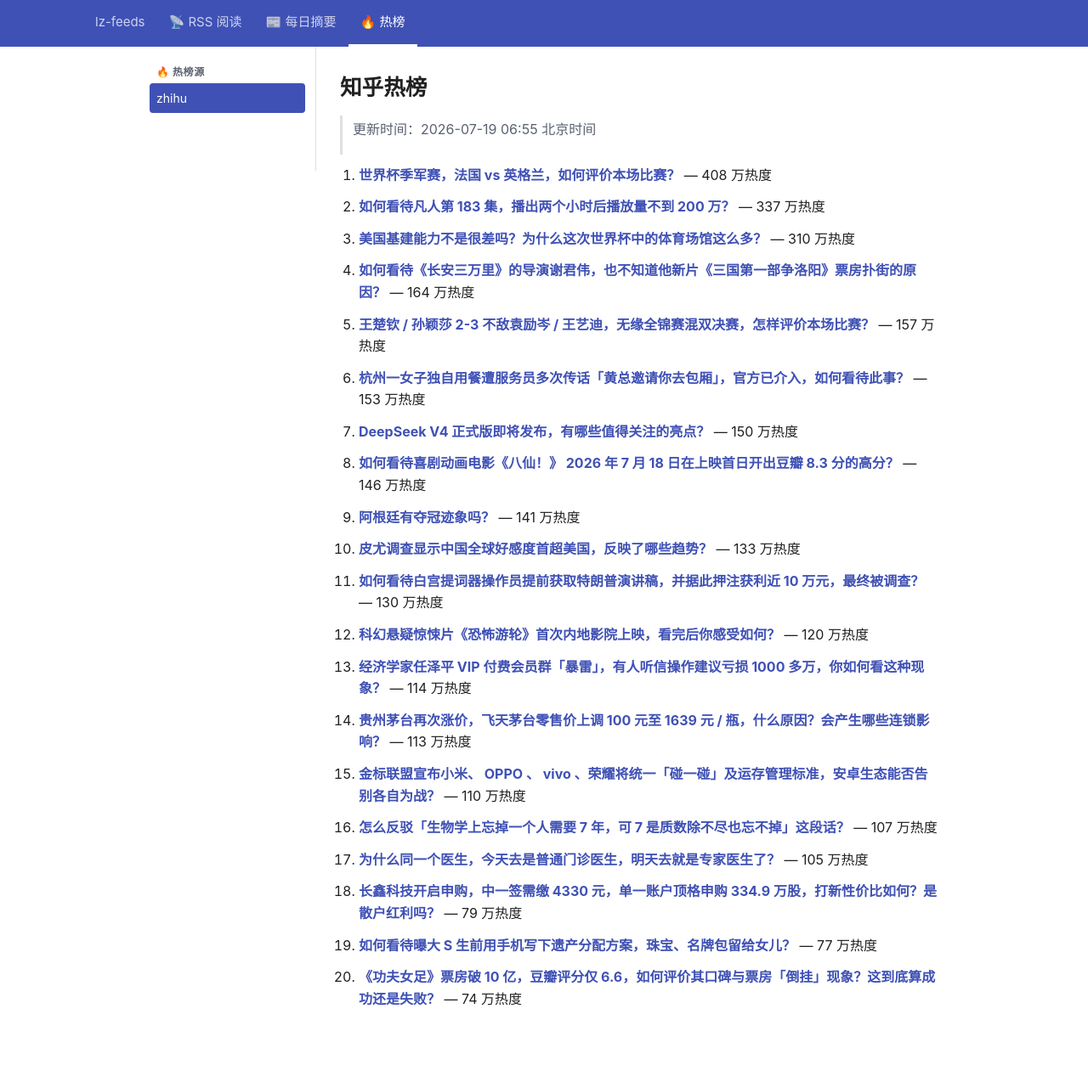
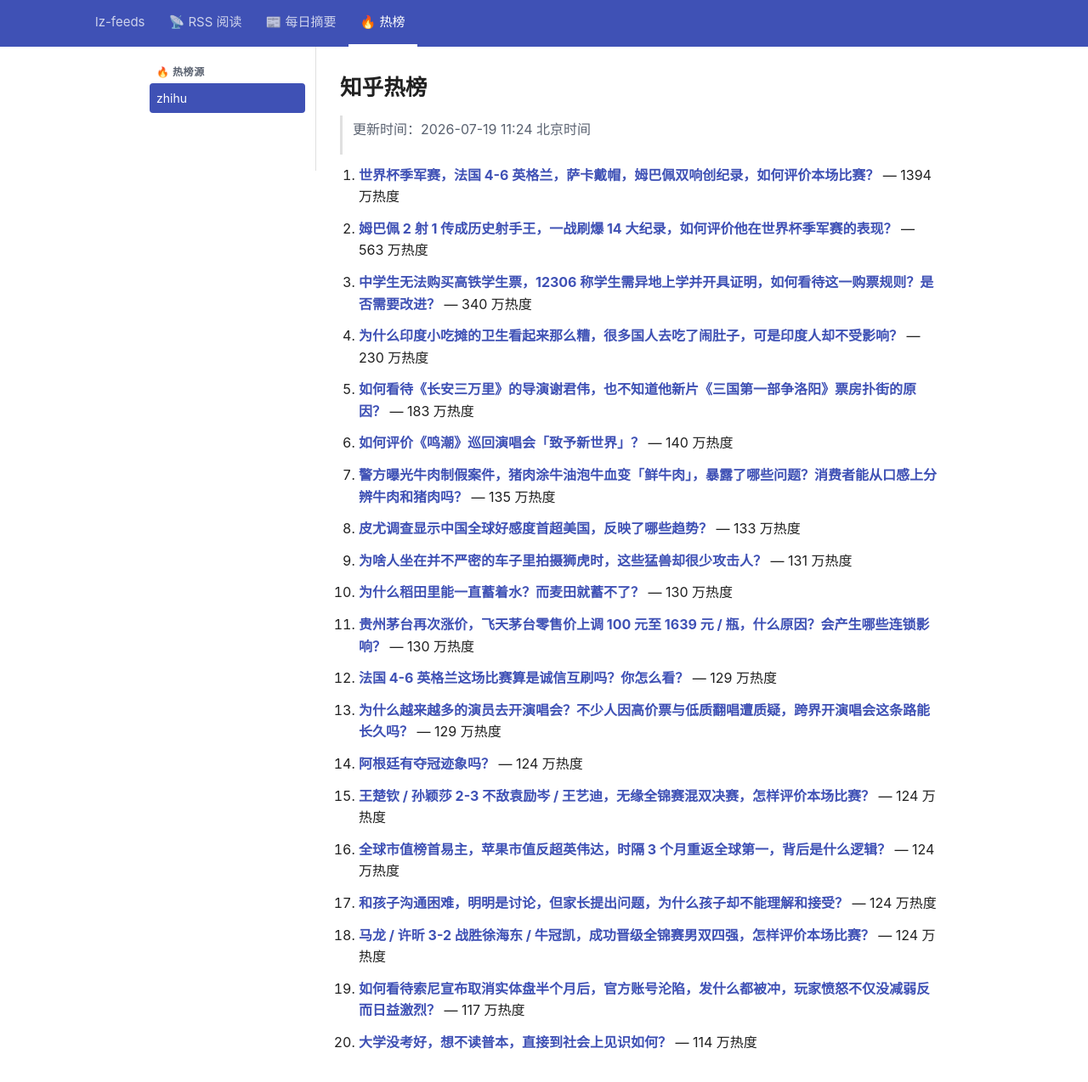
Before and after one commit to lizhang0101/lz-feeds, a Jekyll site: the page built from _hotlist/zhihu.md, in a window 1280 px wide and 1305 px high. Shown: the top 1274 px of the window at 85% size. Built offline with Jekyll 4.4.1, drawn with Linux system fonts in a browser that asks for light colours.

Commit message:
hotlist: 2026-07-19T03:24Z

```diff
--- a/_hotlist/zhihu.md
+++ b/_hotlist/zhihu.md
@@ -1,48 +1,48 @@
 ---
-updated: 2026-07-19 06:55 北京时间
+updated: 2026-07-19 11:24 北京时间
 count: 20
 ---
 
 # 知乎热榜
 
-> 更新时间：2026-07-19 06:55 北京时间
+> 更新时间：2026-07-19 11:24 北京时间
 
-1. **[世界杯季军赛，法国 vs 英格兰，如何评价本场比赛？](https://www.zhihu.com/question/2061740947776579179)** — 408 万热度
+1. **[世界杯季军赛，法国 4-6 英格兰，萨卡戴帽，姆巴佩双响创纪录，如何评价本场比赛？](https://www.zhihu.com/question/2061740947776579179)** — 1394 万热度
 
-2. **[如何看待凡人第 183 集，播出两个小时后播放量不到 200 万？](https://www.zhihu.com/question/2061800406666178604)** — 337 万热度
+2. **[姆巴佩 2 射 1 传成历史射手王，一战刷爆 14 大纪录，如何评价他在世界杯季军赛的表现？](https://www.zhihu.com/question/2062077879253295768)** — 563 万热度
 
-3. **[美国基建能力不是很差吗？为什么这次世界杯中的体育场馆这么多？](https://www.zhihu.com/question/2060785946757428288)** — 310 万热度
+3. **[中学生无法购买高铁学生票，12306 称学生需异地上学并开具证明，如何看待这一购票规则？是否需要改进？](https://www.zhihu.com/question/2061093407297115914)** — 340 万热度
 
-4. **[如何看待《长安三万里》的导演谢君伟，也不知道他新片《三国第一部争洛阳》票房扑街的原因？](https://www.zhihu.com/question/2061530706438895358)** — 164 万热度
+4. **[为什么印度小吃摊的卫生看起来那么糟，很多国人去吃了闹肚子，可是印度人却不受影响？](https://www.zhihu.com/question/2060535612919363451)** — 230 万热度
 
-5. **[王楚钦 / 孙颖莎 2-3 不敌袁励岑 / 王艺迪，无缘全锦赛混双决赛，怎样评价本场比赛？](https://www.zhihu.com/question/2061941086679819536)** — 157 万热度
+5. **[如何看待《长安三万里》的导演谢君伟，也不知道他新片《三国第一部争洛阳》票房扑街的原因？](https://www.zhihu.com/question/2061530706438895358)** — 183 万热度
 
-6. **[杭州一女子独自用餐遭服务员多次传话「黄总邀请你去包厢」，官方已介入，如何看待此事？](https://www.zhihu.com/question/2061337736611734900)** — 153 万热度
+6. **[如何评价《鸣潮》巡回演唱会「致予新世界」？](https://www.zhihu.com/question/2051636254404621823)** — 140 万热度
 
-7. **[DeepSeek V4 正式版即将发布，有哪些值得关注的亮点？](https://www.zhihu.com/question/2061407401308152796)** — 150 万热度
+7. **[警方曝光牛肉制假案件，猪肉涂牛油泡牛血变「鲜牛肉」，暴露了哪些问题？消费者能从口感上分辨牛肉和猪肉吗？](https://www.zhihu.com/question/2060459306441336695)** — 135 万热度
 
-8. **[如何看待喜剧动画电影《八仙！》 2026 年 7 月 18 日在上映首日开出豆瓣 8.3 分的高分？](https://www.zhihu.com/question/2061739101330710715)** — 146 万热度
+8. **[皮尤调查显示中国全球好感度首超美国，反映了哪些趋势？](https://www.zhihu.com/question/2061175218329196382)** — 133 万热度
 
-9. **[阿根廷有夺冠迹象吗？](https://www.zhihu.com/question/2060955428196987375)** — 141 万热度
+9. **[为啥人坐在并不严密的车子里拍摄狮虎时，这些猛兽却很少攻击人？](https://www.zhihu.com/question/1892252786911081844)** — 131 万热度
 
-10. **[皮尤调查显示中国全球好感度首超美国，反映了哪些趋势？](https://www.zhihu.com/question/2061175218329196382)** — 133 万热度
+10. **[为什么稻田里能一直蓄着水？而麦田就蓄不了？](https://www.zhihu.com/question/2047400357463057122)** — 130 万热度
 
-11. **[如何看待白宫提词器操作员提前获取特朗普演讲稿，并据此押注获利近 10 万元，最终被调查？](https://www.zhihu.com/question/2061441397995954863)** — 130 万热度
+11. **[贵州茅台再次涨价，飞天茅台零售价上调 100 元至 1639 元 / 瓶，什么原因？会产生哪些连锁影响？](https://www.zhihu.com/question/2061571818717175888)** — 130 万热度
 
-12. **[科幻悬疑惊悚片《恐怖游轮》首次内地影院上映，看完后你感受如何？](https://www.zhihu.com/question/2060326112048018673)** — 120 万热度
+12. **[法国 4-6 英格兰这场比赛算是诚信互刷吗？你怎么看？](https://www.zhihu.com/question/2062079550658274248)** — 129 万热度
 
-13. **[经济学家任泽平 VIP 付费会员群「暴雷」，有人听信操作建议亏损 1000 多万，你如何看这种现象？](https://www.zhihu.com/question/2061371759589323819)** — 114 万热度
+13. **[为什么越来越多的演员去开演唱会？不少人因高价票与低质翻唱遭质疑，跨界开演唱会这条路能长久吗？](https://www.zhihu.com/question/2061865676021522525)** — 129 万热度
 
-14. **[贵州茅台再次涨价，飞天茅台零售价上调 100 元至 1639 元 / 瓶，什么原因？会产生哪些连锁影响？](https://www.zhihu.com/question/2061571818717175888)** — 113 万热度
+14. **[阿根廷有夺冠迹象吗？](https://www.zhihu.com/question/2060955428196987375)** — 124 万热度
 
-15. **[金标联盟宣布小米、 OPPO 、 vivo 、荣耀将统一「碰一碰」及运存管理标准，安卓生态能否告别各自为战？](https://www.zhihu.com/question/2061503634332809158)** — 110 万热度
+15. **[王楚钦 / 孙颖莎 2-3 不敌袁励岑 / 王艺迪，无缘全锦赛混双决赛，怎样评价本场比赛？](https://www.zhihu.com/question/2061941086679819536)** — 124 万热度
 
-16. **[怎么反驳「生物学上忘掉一个人需要 7 年，可 7 是质数除不尽也忘不掉」这段话？](https://www.zhihu.com/question/2058204015222076741)** — 107 万热度
+16. **[全球市值榜首易主，苹果市值反超英伟达，时隔 3 个月重返全球第一，背后是什么逻辑？](https://www.zhihu.com/question/2061568560003076930)** — 124 万热度
 
-17. **[为什么同一个医生，今天去是普通门诊医生，明天去就是专家医生了？](https://www.zhihu.com/question/2061126196163826320)** — 105 万热度
+17. **[和孩子沟通困难，明明是讨论，但家长提出问题，为什么孩子却不能理解和接受？](https://www.zhihu.com/question/2055979572177458096)** — 124 万热度
 
-18. **[长鑫科技开启申购，中一签需缴 4330 元，单一账户顶格申购 334.9 万股，打新性价比如何？是散户红利吗？](https://www.zhihu.com/question/2061067983900906626)** — 79 万热度
+18. **[马龙 / 许昕 3-2 战胜徐海东 / 牛冠凯，成功晋级全锦赛男双四强，怎样评价本场比赛？](https://www.zhihu.com/question/2061887214426873888)** — 124 万热度
 
-19. **[如何看待曝大 S 生前用手机写下遗产分配方案，珠宝、名牌包留给女儿？](https://www.zhihu.com/question/2060765589857990533)** — 77 万热度
+19. **[如何看待索尼宣布取消实体盘半个月后，官方账号沦陷，发什么都被冲，玩家愤怒不仅没减弱反而日益激烈？](https://www.zhihu.com/question/2061350873901675318)** — 117 万热度
 
-20. **[《功夫女足》票房破 10 亿，豆瓣评分仅 6.6，如何评价其口碑与票房「倒挂」现象？这到底算成功还是失败？](https://www.zhihu.com/question/2060529589093511823)** — 74 万热度
+20. **[大学没考好，想不读普本，直接到社会上见识如何？](https://www.zhihu.com/question/2059870490727015991)** — 114 万热度
```
